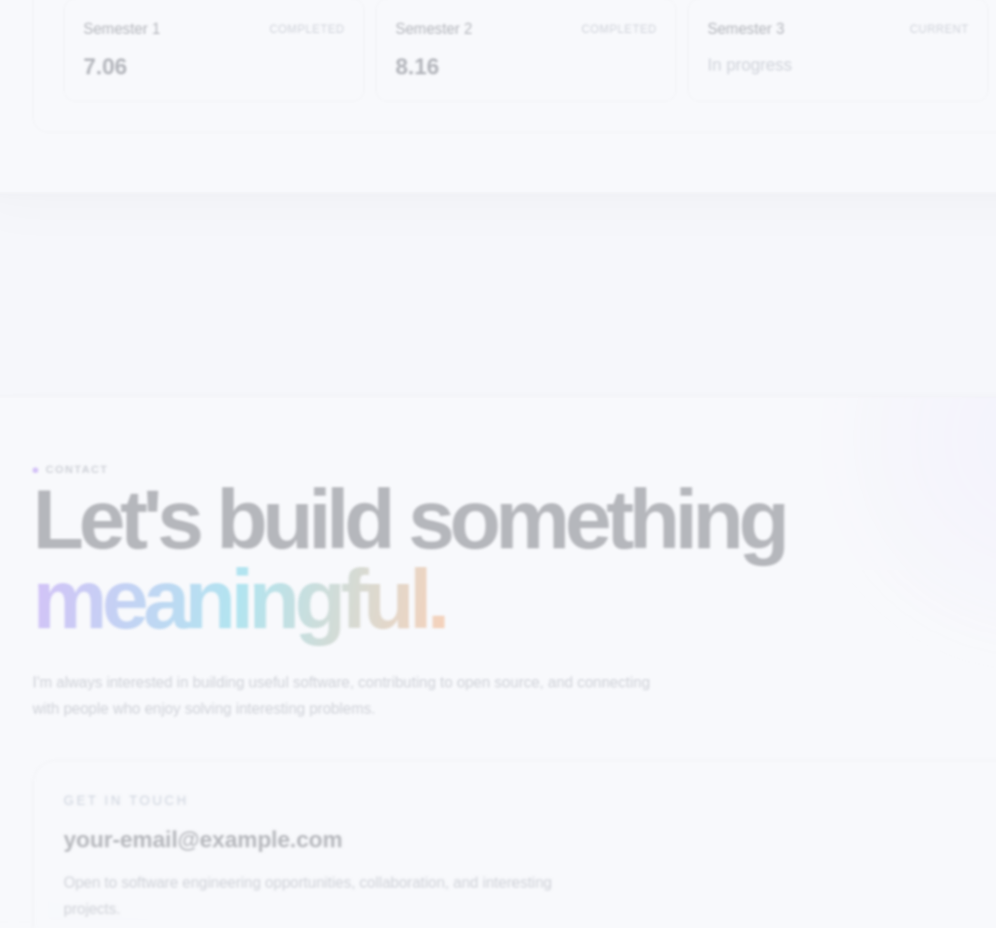
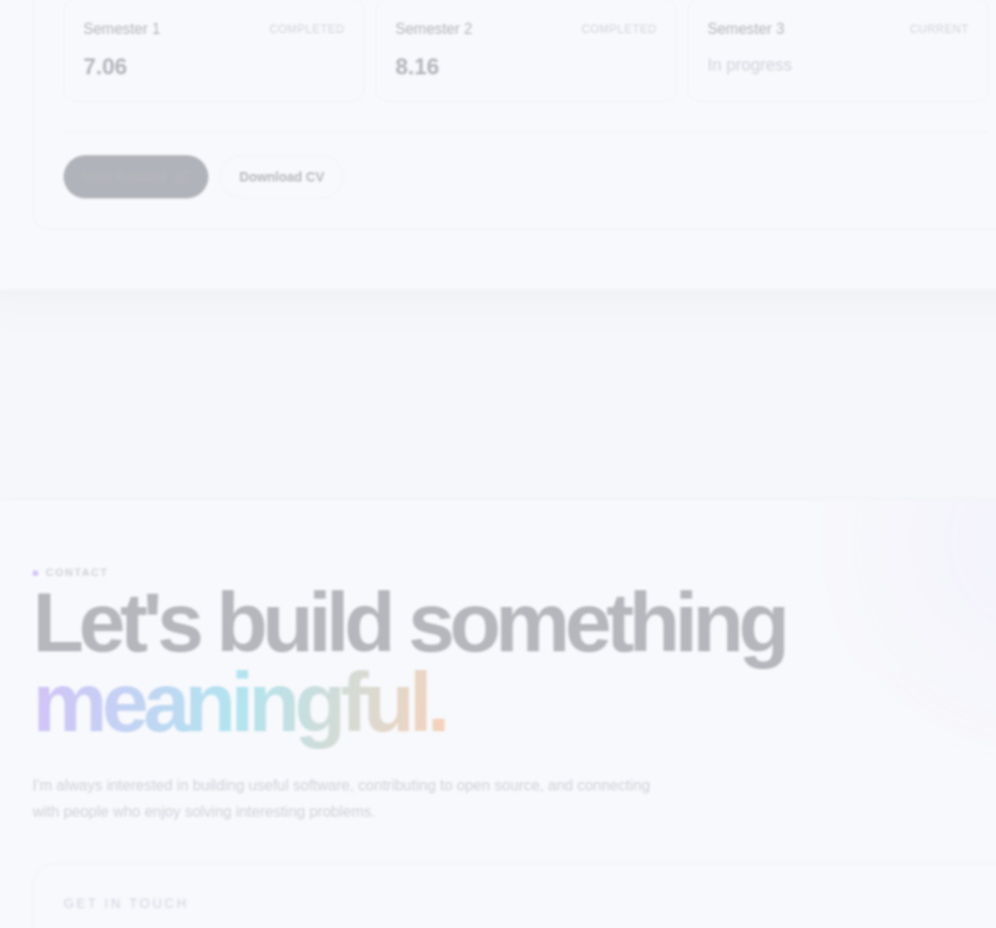
Before and after one commit to jyotish6699/jyotish-portfolio, a Next.js app: page / in a window 1280 px wide. Shown: the part 8020-8948 px from the top of the page, without its empty margins (114-1110 px from the left). Built offline with nearby package versions, Linux system fonts and the light colour scheme; no server answers.

Commit message:
feat: add resume actions to education card

```diff
--- a/src/components/education/EducationCard.tsx
+++ b/src/components/education/EducationCard.tsx
@@ -1,6 +1,9 @@
+import { ExternalLink } from "lucide-react";
 import { PortfolioCard } from "@/components/cards/PortfolioCard";
 import { SectionLabel } from "@/components/ui/SectionLabel";
 import { education } from "@/data/education";
+
+const resumePath = "/Jyotish_Kumar_CV.pdf";
 
 export function EducationCard() {
   return (
@@ -87,6 +90,26 @@ export function EducationCard() {
               ))}
             </div>
           </div>
+
+          <div className="mt-8 flex flex-wrap gap-3 border-t border-black/10 pt-6">
+            <a
+              href={resumePath}
+              target="_blank"
+              rel="noreferrer"
+              className="inline-flex items-center gap-2 rounded-full bg-gray-950 px-5 py-3 text-sm font-semibold text-white transition hover:-translate-y-0.5 hover:bg-black"
+            >
+              View Resume
+              <ExternalLink size={16} />
+            </a>
+
+            <a
+              href={resumePath}
+              download
+              className="inline-flex items-center gap-2 rounded-full border border-black/10 bg-white px-5 py-3 text-sm font-semibold text-gray-950 transition hover:-translate-y-0.5 hover:bg-gray-50"
+            >
+              Download CV
+            </a>
+          </div>
         </div>
       </div>
     </PortfolioCard>
```
